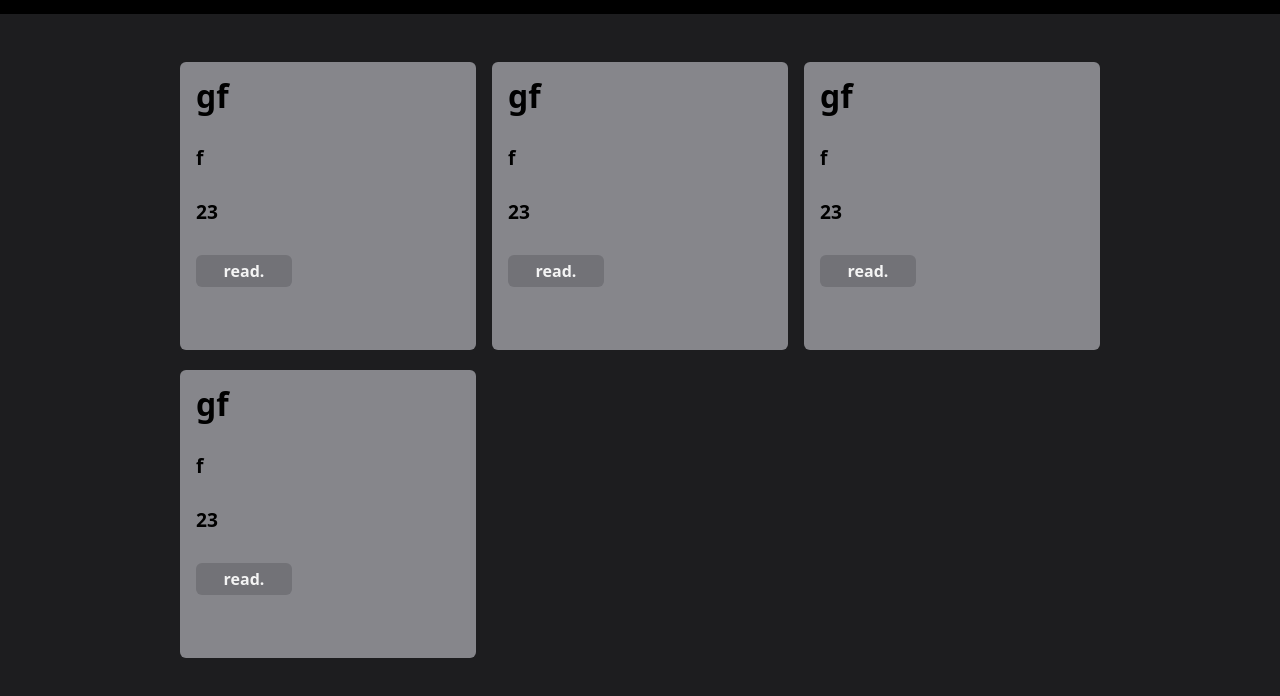
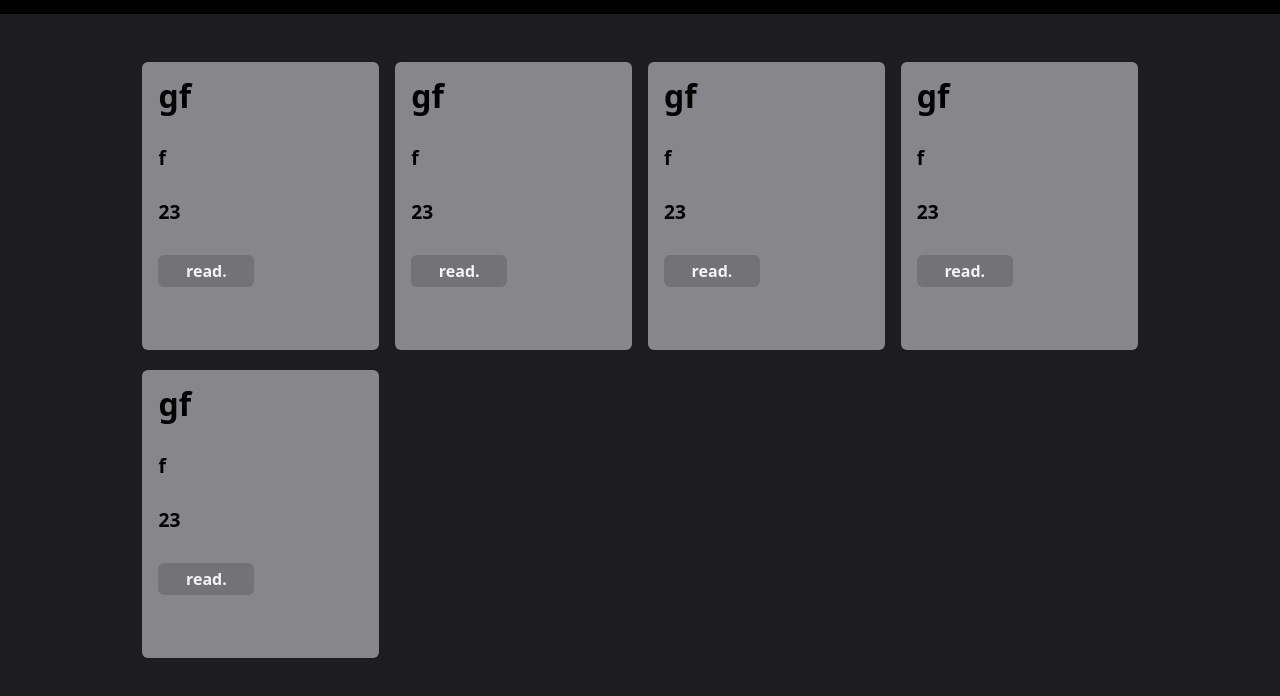
Before and after one commit to htoo-aung/odin-library, a website: page index.html in a window 1280 px wide. Shown: the part 90-786 px from the top of the page. Drawn offline with nearby package versions, Linux system fonts and the light colour scheme; a web font is replaced by a local one.

Commit message:
changed something forgot

```diff
--- a/index.js
+++ b/index.js
@@ -111,3 +111,5 @@ const test3 = createBook('gf', 'f', 23);
 addBookToLibrary(test3);
 const test4 = createBook('gf', 'f', 23);
 addBookToLibrary(test4);
+const test5 = createBook('gf', 'f', 23);
+addBookToLibrary(test5);
--- a/styles.css
+++ b/styles.css
@@ -77,7 +77,7 @@ body {
 #main {
   display: grid;
   gap: 1rem;
-  grid-template-columns: repeat(3, minmax(15%, 25%)); /* add minmax() to the cards so they look better on a widescreen */
+  grid-template-columns: repeat(4, minmax(15%, 20%)); /* add minmax() to the cards so they look better on a widescreen */
   grid-auto-rows: auto;
   padding: 3rem;
   justify-content: center;
```
